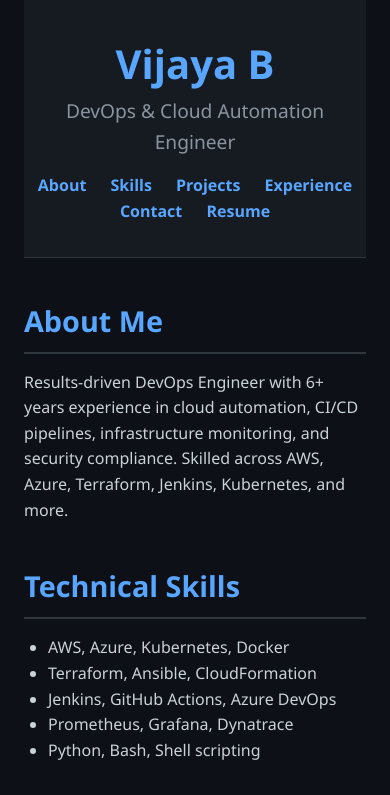
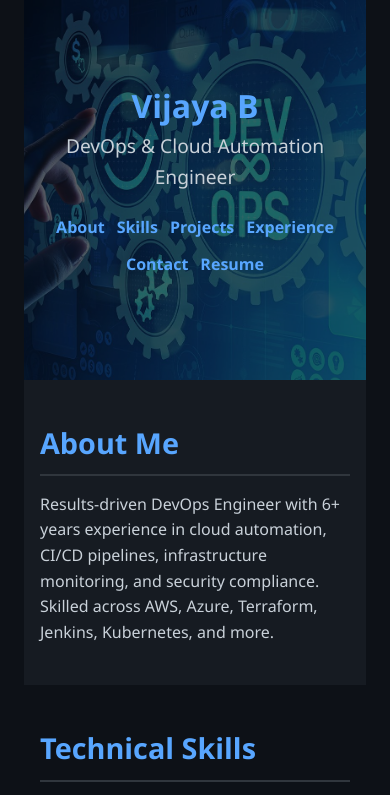
Before and after one commit to vbollu0122/vijaya-portfolio, a plain HTML site: page index.html in a window 390 px wide. Shown: the top 795 px of the page. Drawn offline with nearby package versions, Linux system fonts and the light colour scheme.

Commit message:
adding portfolio

```diff
--- a/index.html
+++ b/index.html
@@ -4,13 +4,15 @@
   <meta charset="UTF-8" />
   <meta name="viewport" content="width=device-width, initial-scale=1.0" />
   <title>Vijaya B | DevOps Engineer</title>
+  <link href="https://unpkg.com/aos@2.3.1/dist/aos.css" rel="stylesheet">
   <link rel="stylesheet" href="styles.css" />
 </head>
 <body>
   <header>
-    <h1>Vijaya B</h1>
-    <p>DevOps & Cloud Automation Engineer</p>
-    <nav>
+    <div class="overlay"></div>
+    <h1 data-aos="fade-down">Vijaya B</h1>
+    <p data-aos="fade-up">DevOps & Cloud Automation Engineer</p>
+    <nav data-aos="fade-up" data-aos-delay="200">
       <a href="#about">About</a>
       <a href="#skills">Skills</a>
       <a href="#projects">Projects</a>
@@ -19,6 +21,7 @@
       <a href="Vijaya.B_Devops_Engineer_Resume_2025.pdf" download>Resume</a>
     </nav>
   </header>
+
 
   <section id="about">
     <h2>About Me</h2>
@@ -125,5 +128,9 @@
   <footer>
     <p>&copy; 2025 Vijaya B. All rights reserved.</p>
   </footer>
+  <script src="https://unpkg.com/aos@2.3.1/dist/aos.js"></script>
+  <script>
+    AOS.init();
+  </script>
 </body>
 </html>
--- a/styles.css
+++ b/styles.css
@@ -1,5 +1,4 @@
-/* styles.css - Dark Theme for Vijaya B Portfolio */
-
+/* Reset */
 * {
   margin: 0;
   padding: 0;
@@ -14,21 +13,38 @@ body {
   padding: 0 1.5rem;
 }
 
+/* === HEADER === */
 header {
+  position: relative;
   text-align: center;
-  padding: 2rem 0;
-  background-color: #161b22;
-  border-bottom: 1px solid #30363d;
+  padding: 5rem 1rem 6rem;
+  background-image: url('assets/hero.jpg');
+  background-size: cover;
+  background-position: center;
+  color: #ffffff;
+}
+
+header .overlay {
+  position: absolute;
+  top: 0; left: 0; right: 0; bottom: 0;
+  background: rgba(0, 0, 0, 0.6);
+  z-index: 0;
+}
+
+header h1, header p, header nav {
+  position: relative;
+  z-index: 1;
 }
 
 header h1 {
-  font-size: 2.5rem;
+  font-size: 3rem;
   color: #58a6ff;
 }
 
 header p {
   font-size: 1.2rem;
-  color: #8b949e;
+  color: #c9d1d9;
+  margin-bottom: 1rem;
 }
 
 nav {
@@ -40,14 +56,16 @@ nav a {
   margin: 0 10px;
   text-decoration: none;
   font-weight: bold;
+  transition: color 0.3s;
 }
 
 nav a:hover {
-  text-decoration: underline;
+  color: #1f6feb;
 }
 
+/* === SECTIONS === */
 section {
-  margin: 2.5rem 0;
+  padding: 2.5rem 1rem;
 }
 
 section h2 {
@@ -63,6 +81,17 @@ ul {
   margin-left: 1.5rem;
 }
 
+/* Color blocks for each section */
+#about { background-color: #161b22; }
+#skills { background-color: #0d1117; }
+#projects { background-color: #1f2937; }
+#experience { background-color: #111827; }
+#contact {
+  background: linear-gradient(to right, #0f2027, #203a43, #2c5364);
+  color: #ffffff;
+}
+
+/* === PROJECTS & JOBS === */
 .project, .job {
   background-color: #161b22;
   padding: 1rem;
@@ -75,6 +104,7 @@ ul {
   color: #79c0ff;
 }
 
+/* === FOOTER === */
 footer {
   text-align: center;
   padding: 1rem 0;
@@ -83,10 +113,29 @@ footer {
   color: #8b949e;
 }
 
+/* === LINKS === */
 a {
   color: #58a6ff;
+  text-decoration: none;
 }
 
 a:hover {
   color: #1f6feb;
 }
+
+/* === Responsive Design === */
+@media (max-width: 768px) {
+  header h1 {
+    font-size: 2rem;
+  }
+
+  nav {
+    display: flex;
+    flex-wrap: wrap;
+    justify-content: center;
+  }
+
+  nav a {
+    margin: 6px;
+  }
+}
```
Also changed, not shown: assets/hero.jpg (added).
